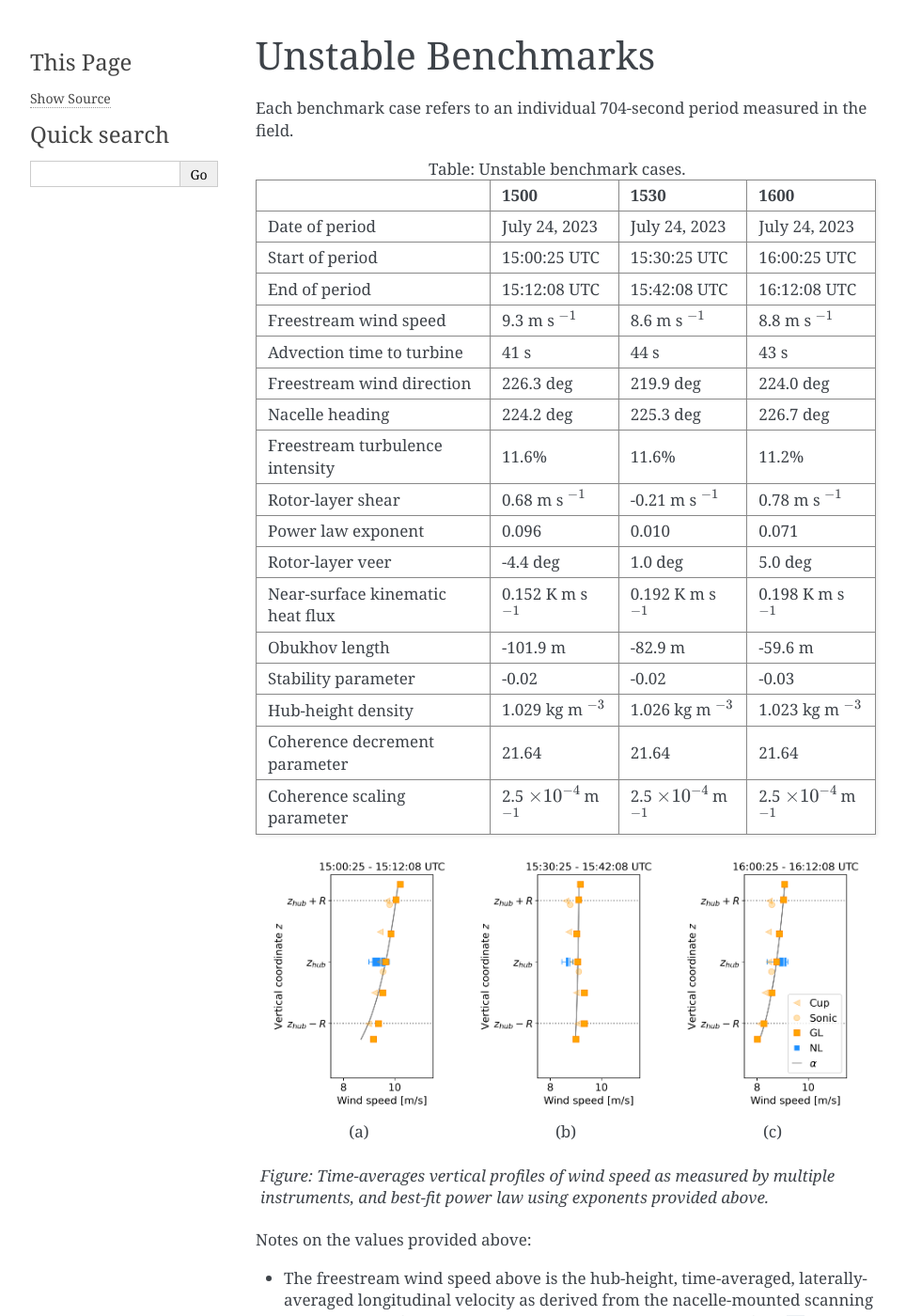
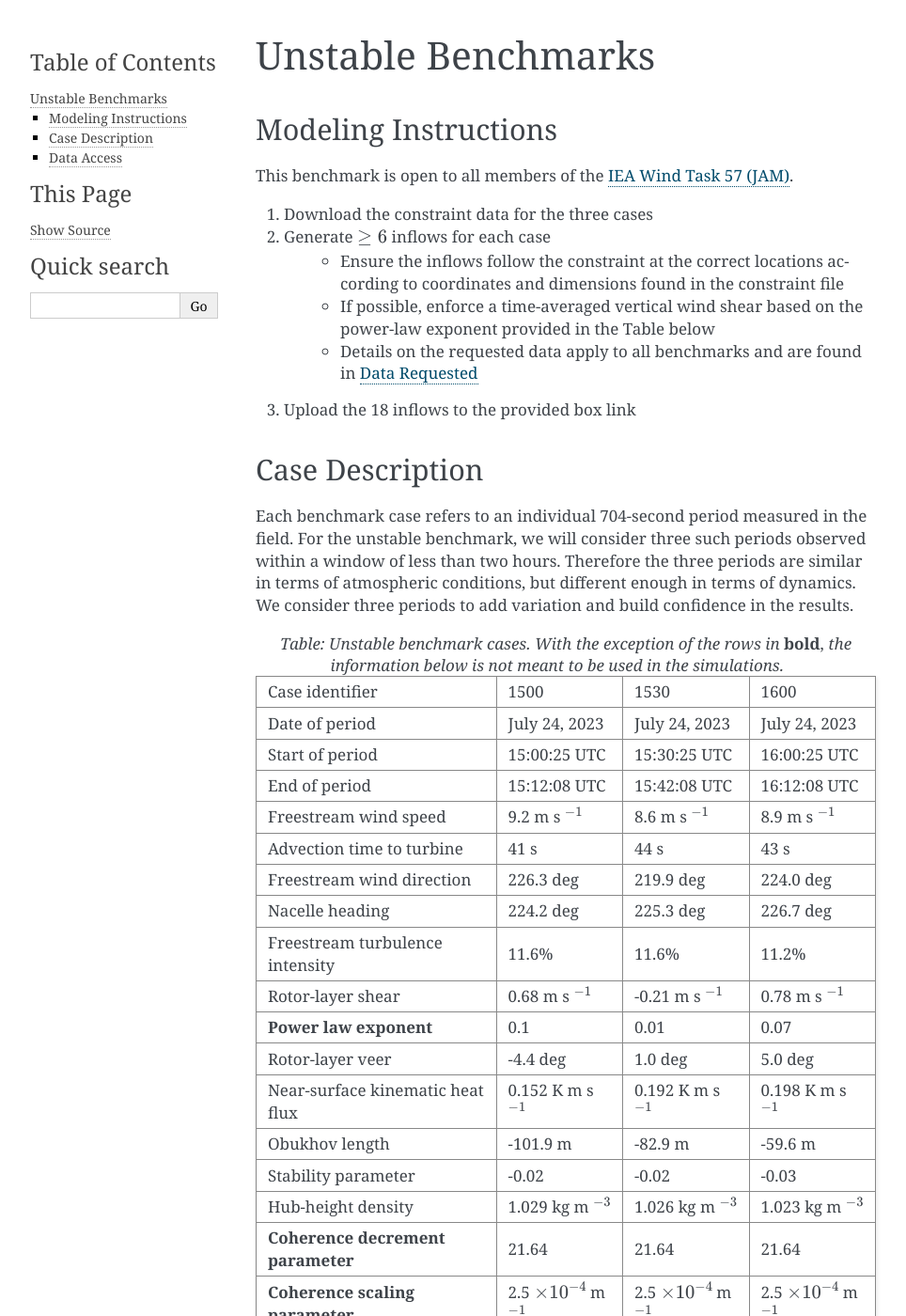
Before and after one commit to rybchuk/rotor_inflow_benchmark, a Sphinx documentation site: the page built from docs/unstable.rst, in a window 1280 px wide and 1400 px high. Shown: the whole window at 94% size, without its empty margins (148-1112 px from the left). Built offline with Sphinx 7.4.7, drawn with Linux system fonts in a browser that asks for light colours; some of the changed text lies outside the part shown.

Commit message:
renamed files/added complex space

```diff
--- /dev/null
+++ b/docs/complex.rst
@@ -0,0 +1,6 @@
+.. _complex:
+
+Not Unstable Benchmarks
+-----------------------
+
+Following the completion of the unstable benchmarks, we plan to challenge the models by simulating a case with high asymmetry such as high shear or veer. This case has not yet been defined.
--- a/docs/cases.rst
+++ b/docs/unstable.rst
@@ -1,23 +1,40 @@
-.. _cases:
+.. _unstable:
 
 Unstable Benchmarks
 -------------------
 
-Each benchmark case refers to an individual 704-second period measured in the field.
+Modeling Instructions
+^^^^^^^^^^^^^^^^^^^^^
 
-.. Overview of benchmark cases. The freestream, hub wind speed and turbulence intensity values given below are obtained from the ``NL`` measurement. The freestream, hub wind direction values given below are obtained from the `GL` measurement.
-.. table:: Table: Unstable benchmark cases.
+This benchmark is open to all members of the `IEA Wind Task 57 (JAM) <https://iea-wind.org/task57/>`_.
+
+1. Download the constraint data for the three cases
+
+2. Generate :math:`\geq 6` inflows for each case
+    - Ensure the inflows follow the constraint at the correct locations according to coordinates and dimensions found in the constraint file
+    - If possible, enforce a time-averaged vertical wind shear based on the power-law exponent provided in the Table below
+    - Details on the requested data apply to all benchmarks and are found in :ref:`Data Requested <data_requested>`
+
+3. Upload the 18 inflows to the provided box link
+
+
+Case Description
+^^^^^^^^^^^^^^^^
+
+Each benchmark case refers to an individual 704-second period measured in the field. For the unstable benchmark, we will consider three such periods observed within a window of less than two hours. Therefore the three periods are similar in terms of atmospheric conditions, but different enough in terms of dynamics. We consider three periods to add variation and build confidence in the results.
+
+.. table:: *Table: Unstable benchmark cases. With the exception of the rows in* **bold**, *the information below is not meant to be used in the simulations.*
 
     +---------------------------------------+--------------------------------------------+--------------------------------------------+---------------------------------------------+
-    |                                       | 1500                                       | 1530                                       | 1600                                        |
-    +=======================================+============================================+============================================+=============================================+
+    | Case identifier                       | 1500                                       | 1530                                       | 1600                                        |
+    +---------------------------------------+--------------------------------------------+--------------------------------------------+---------------------------------------------+
     | Date of period                        | July 24, 2023                              | July 24, 2023                              | July 24, 2023                               |
     +---------------------------------------+--------------------------------------------+--------------------------------------------+---------------------------------------------+
     | Start of period                       | 15:00:25 UTC                               | 15:30:25 UTC                               | 16:00:25 UTC                                |
     +---------------------------------------+--------------------------------------------+--------------------------------------------+---------------------------------------------+
     | End of period                         | 15:12:08 UTC                               | 15:42:08 UTC                               | 16:12:08 UTC                                |
     +---------------------------------------+--------------------------------------------+--------------------------------------------+---------------------------------------------+
-    | Freestream wind speed                 | 9.3 m s :math:`^{-1}`                      | 8.6 m s :math:`^{-1}`                      | 8.8 m s :math:`^{-1}`                       |
+    | Freestream wind speed                 | 9.2 m s :math:`^{-1}`                      | 8.6 m s :math:`^{-1}`                      | 8.9 m s :math:`^{-1}`                       |
     +---------------------------------------+--------------------------------------------+--------------------------------------------+---------------------------------------------+
     | Advection time to turbine             | 41 s                                       | 44 s                                       | 43 s                                        |
     +---------------------------------------+--------------------------------------------+--------------------------------------------+---------------------------------------------+
@@ -29,7 +46,7 @@
     +---------------------------------------+--------------------------------------------+--------------------------------------------+---------------------------------------------+
     | Rotor-layer shear                     | 0.68 m s :math:`^{-1}`                     | -0.21 m s :math:`^{-1}`                    | 0.78 m s :math:`^{-1}`                      |
     +---------------------------------------+--------------------------------------------+--------------------------------------------+---------------------------------------------+
-    | Power law exponent                    | 0.096                                      | 0.010                                      | 0.071                                       |
+    | **Power law exponent**                | 0.1                                        | 0.01                                       | 0.07                                        |
     +---------------------------------------+--------------------------------------------+--------------------------------------------+---------------------------------------------+
     | Rotor-layer veer                      | -4.4 deg                                   | 1.0 deg                                    | 5.0 deg                                     |
     +---------------------------------------+--------------------------------------------+--------------------------------------------+---------------------------------------------+
@@ -41,9 +58,9 @@
     +---------------------------------------+--------------------------------------------+--------------------------------------------+---------------------------------------------+
     | Hub-height density                    | 1.029 kg m :math:`^{-3}`                   | 1.026 kg m :math:`^{-3}`                   | 1.023 kg m :math:`^{-3}`                    |
     +---------------------------------------+--------------------------------------------+--------------------------------------------+---------------------------------------------+
-    | Coherence decrement parameter         | 21.64                                      | 21.64                                      | 21.64                                       |
+    | **Coherence decrement parameter**     | 21.64                                      | 21.64                                      | 21.64                                       |
     +---------------------------------------+--------------------------------------------+--------------------------------------------+---------------------------------------------+
-    | Coherence scaling parameter           | 2.5 :math:`\times 10^{-4}` m :math:`^{-1}` | 2.5 :math:`\times 10^{-4}` m :math:`^{-1}` | 2.5 :math:`\times 10^{-4}` m :math:`^{-1}`  |
+    | **Coherence scaling parameter**       | 2.5 :math:`\times 10^{-4}` m :math:`^{-1}` | 2.5 :math:`\times 10^{-4}` m :math:`^{-1}` | 2.5 :math:`\times 10^{-4}` m :math:`^{-1}`  |
     +---------------------------------------+--------------------------------------------+--------------------------------------------+---------------------------------------------+
 
 
@@ -90,4 +107,16 @@
 .. figure:: ./images/coh_chosen.png
   :align: center
 
-*Figure: Measured and fit magnitude-squared coherence. The fit uses the* :math:`a_K` *and* :math:`b_K` *parameters provided above, which were obtained by fitting the 73-meter separation coherence function.*
+*Figure: Measured and fit magnitude-squared coherence. The fit uses the* :math:`a_K` *and* :math:`b_K` *parameters provided above, which were obtained by fitting the 73-meter-separation measured coherence function.*
+
+
+Data Access
+^^^^^^^^^^^
+
+.. figure:: ./images/constraint_NL_1500_ens26.png
+  :align: center
+
+*Figure: Hub-height longitudinal wind constraint for case 1500.*
+
+
+Link to data download forthcoming.
```
Also changed, not shown: docs/data_description.rst (+4 -7 lines), docs/index.rst (+14 -4 lines), docs/images/benchmark_illustration.png, docs/images/constraint_NL_1500_ens26.png (added), docs/images/constraint_NL_1530_ens18.png (added), docs/images/constraint_NL_1600_ens19.png (added).
